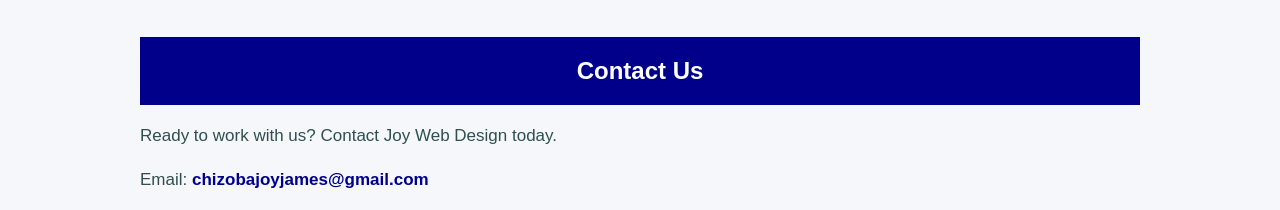
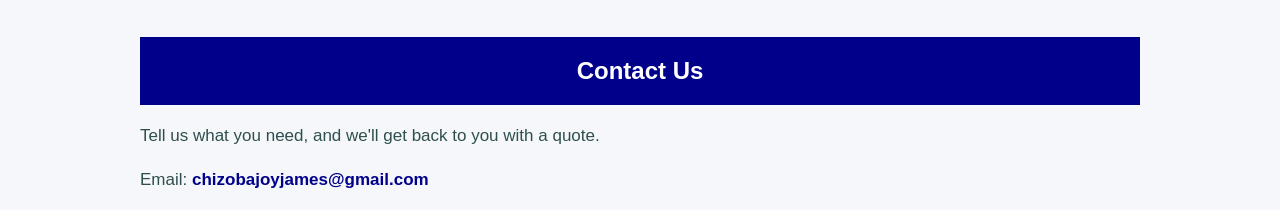
Before and after one commit to chizobajoyjames-collab/Joy-Web-Design, a plain HTML site: page index.html in a window 1280 px wide. Shown: the part 3383-3593 px from the top of the page. Drawn offline with Linux system fonts and the light colour scheme; no server answers.

Commit message:
Add files via upload

```diff
--- a/index.html
+++ b/index.html
@@ -59,6 +59,7 @@
         <h3>Website Maintenance</h3>
         <p>Basic updates and maintenance to keep your website running smoothly.</p>
         <a href="#contact" class="contact-button">Get a Quote</a>
+
     </div>
 </div>
 <h2>Why Choose Us?</h2>
@@ -115,7 +116,7 @@
 <h2>Our Goal</h2>
 <p>Our goal is to help individuals and businesses build a strong online presence with websites that are simple, attractive and effective.</p>
 <h2 id="contact">Contact Us</h2>
-<p>Ready to work with us? Contact Joy Web Design today.</p>
+<p>Tell us what you need, and we'll get back to you with a quote.</p>
 <p>Email: <a href="mailto:chizobajoyjames@gmail.com">chizobajoyjames@gmail.com</a></p>
    <form action="http://localhost:3000/contact" method="POST">
     <label for="name">Name:</label>
```
